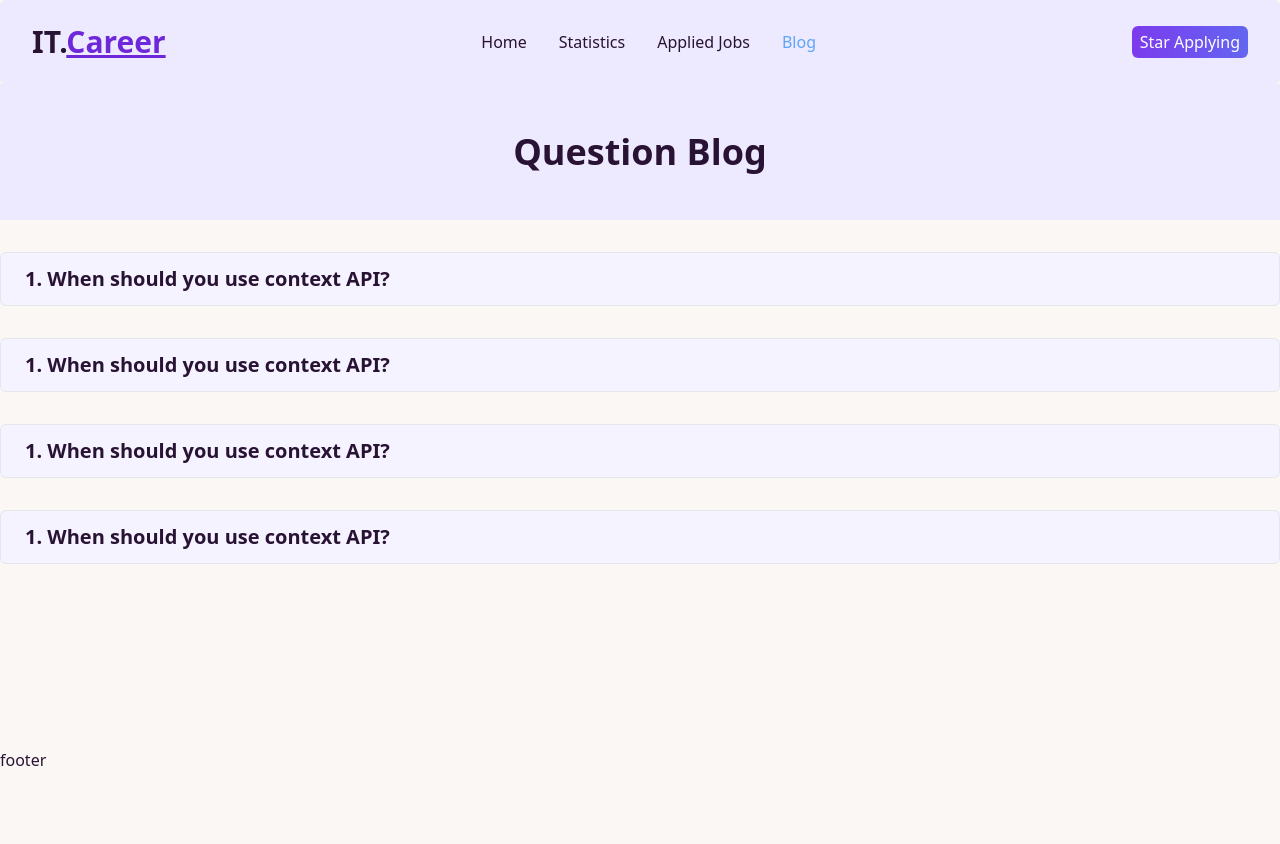
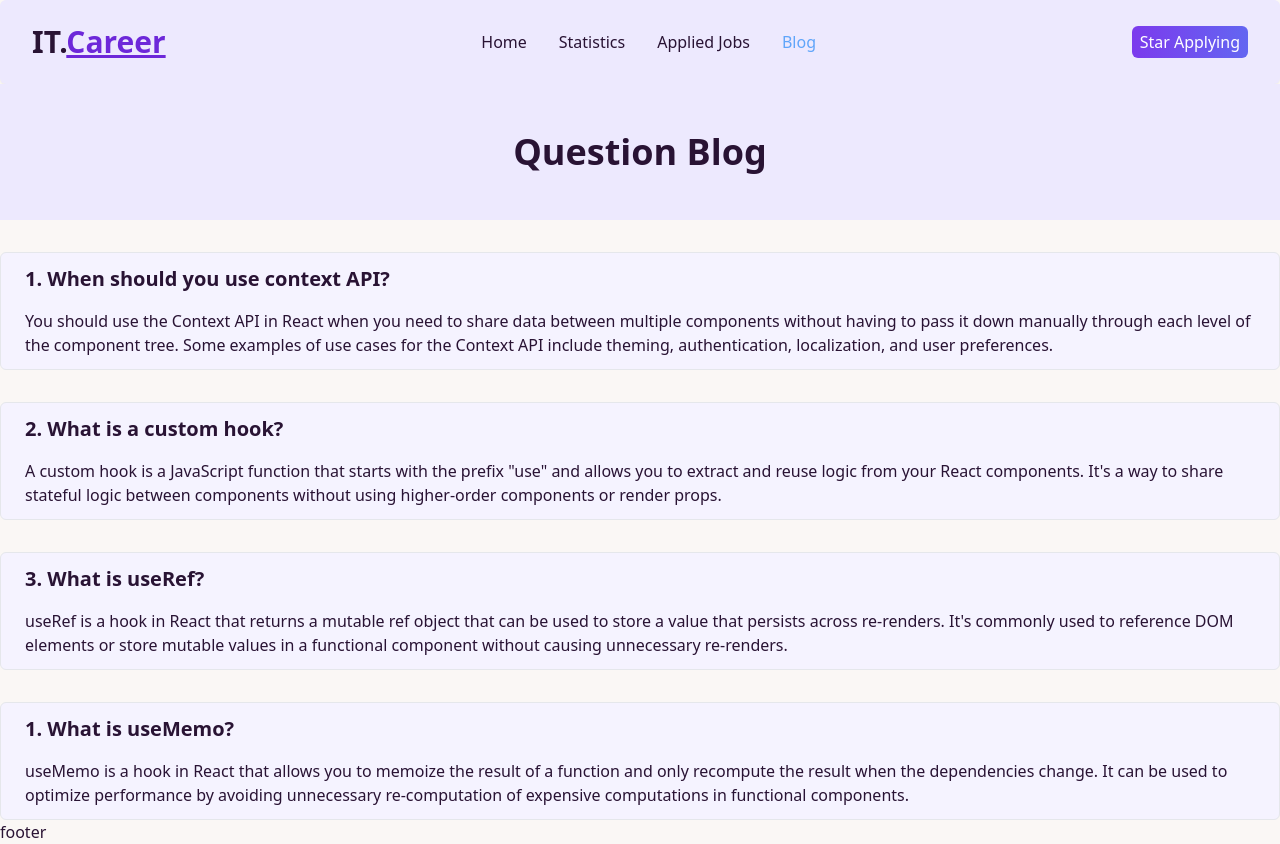
Before and after one commit to safayatalif/it-career2, a React (Vite) app: page /blog in a window 1280 px wide. Before the commit the page ends 800 px from the top, so only its background shows below. Built offline with nearby package versions, Linux system fonts and the light colour scheme.

Commit message:
Queastion ans create

```diff
--- a/src/Components/Blog.jsx
+++ b/src/Components/Blog.jsx
@@ -6,21 +6,35 @@ const Blog = () => {
             <div className='text-center text-4xl font-bold bg-violet-100 py-12'>
                 <h1 className=''>Question Blog</h1>
             </div>
-            <div className='border rounded-md px-2 md:px-6 py-3 bg-violet-50'>
-                <h1 className='text-xl font-semibold'>1. When should you use context API?</h1>
-                <p></p>
+            <div className='my-card'>
+                <h1 className='text-xl font-semibold mb-4'>1. When should you use context API?</h1>
+                <p>You should use the Context API in React when you need to share data between
+                    multiple components without having to pass it down manually through each
+                    level of the component tree. Some examples of use cases for the Context
+                    API include theming, authentication, localization, and user preferences.</p>
             </div>
-            <div className='border rounded-md px-2 md:px-6 py-3 bg-violet-50'>
-                <h1 className='text-xl font-semibold'>1. When should you use context API?</h1>
-                <p></p>
+            <div className='my-card'>
+                <h1 className='text-xl font-semibold mb-4'>2. What is a custom hook?</h1>
+                <p>A custom hook is a JavaScript function that starts with the prefix "use"
+                    and allows you to extract and reuse logic from your React components.
+                    It's a way to share stateful logic between components without using
+                    higher-order components or render props.</p>
             </div>
-            <div className='border rounded-md px-2 md:px-6 py-3 bg-violet-50'>
-                <h1 className='text-xl font-semibold'>1. When should you use context API?</h1>
-                <p></p>
+            <div className='my-card'>
+                <h1 className='text-xl font-semibold mb-4'>3. What is useRef?</h1>
+                <p>useRef is a hook in React that returns a mutable ref object that can
+                    be used to store a value that persists across re-renders.
+                    It's commonly used to reference DOM elements or store
+                    mutable values in a functional component without causing
+                    unnecessary re-renders.</p>
             </div>
-            <div className='border rounded-md px-2 md:px-6 py-3 bg-violet-50'>
-                <h1 className='text-xl font-semibold'>1. When should you use context API?</h1>
-                <p></p>
+            <div className='my-card'>
+                <h1 className='text-xl font-semibold mb-4'>1. What is useMemo?</h1>
+                <p>useMemo is a hook in React that allows you to memoize the
+                    result of a function and only recompute the result when
+                    the dependencies change. It can be used to optimize
+                    performance by avoiding unnecessary re-computation
+                    of expensive computations in functional components.</p>
             </div>
         </div>
     );
--- a/src/Components/Header.jsx
+++ b/src/Components/Header.jsx
@@ -1,5 +1,7 @@
 import React from 'react';
 import { Link, NavLink, useNavigate } from 'react-router-dom';
+import { Bars3Icon } from '@heroicons/react/24/solid'
+
 
 const Header = () => {
     return (
@@ -12,7 +14,7 @@ const Header = () => {
                 <li><NavLink className={({ isActive }) => (isActive ? 'text-blue-400 font-medium' : '')} to="/blog">Blog</NavLink></li>
             </ul>
             <div className="dropdown dropdown-hover md:hidden">
-                <label tabIndex={0} className="font-bold text-4xl">...</label>
+                <label tabIndex={0} className="font-bold text-4xl"><Bars3Icon className='h-6 w-6 inline-block'></Bars3Icon></label>
                 <ul tabIndex={0} className="dropdown-content menu p-2 shadow bg-base-100 rounded-box w-auto">
                     <li><NavLink className={({ isActive }) => (isActive ? 'text-blue-400 font-medium' : '')} to="/">Home</NavLink></li>
                     <li><NavLink className={({ isActive }) => (isActive ? 'text-blue-400 font-medium' : '')} to="/blog">Blog</NavLink></li>
--- a/src/index.css
+++ b/src/index.css
@@ -9,3 +9,6 @@
 .my-btn {
     @apply text-white px-2 py-1 bg-gradient-to-r from-violet-600 to-indigo-500 rounded-md hover:text-red-400
 }
+.my-card{
+    @apply border rounded-md px-2 md:px-6 py-3 bg-violet-50
+}
```
